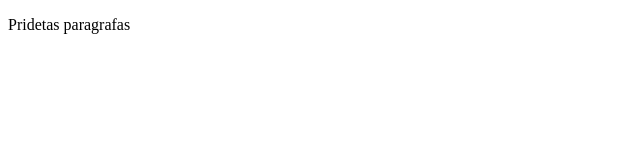
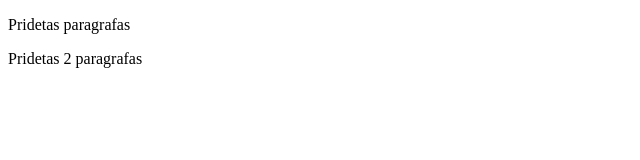
Before and after one commit to Versickij/Git-praktika, a plain HTML site: page index.html in a window 1280 px wide. Shown: the whole page, without its empty margins (0-640 px from the left). Drawn offline with Linux system fonts and the light colour scheme.

Commit message:
pridetas 2 paragrafas

```diff
--- a/index.html
+++ b/index.html
@@ -8,5 +8,6 @@
 </head>
 <body>
     <p>Pridetas paragrafas</p>
+    <p>Pridetas 2 paragrafas</p>
 </body>
 </html>
```
